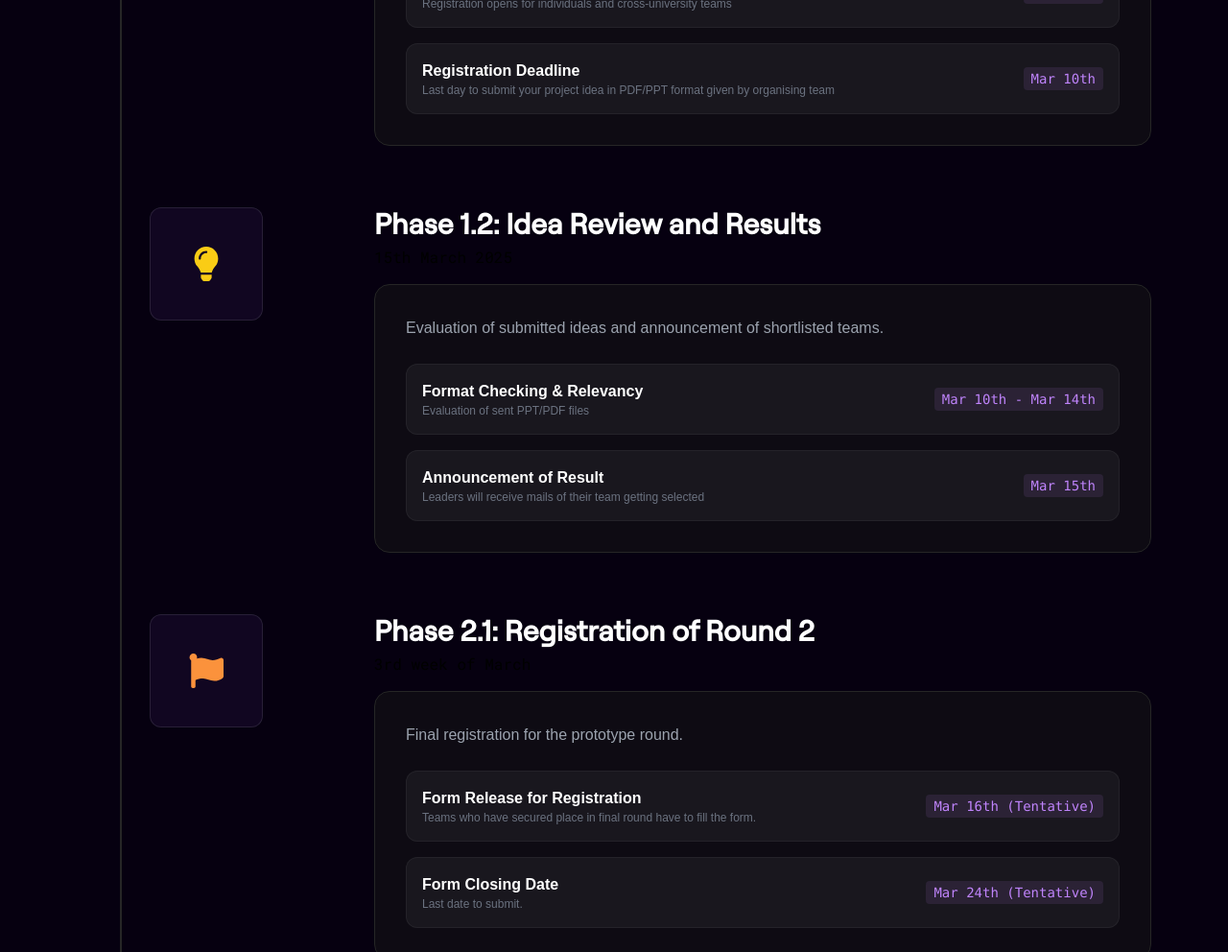
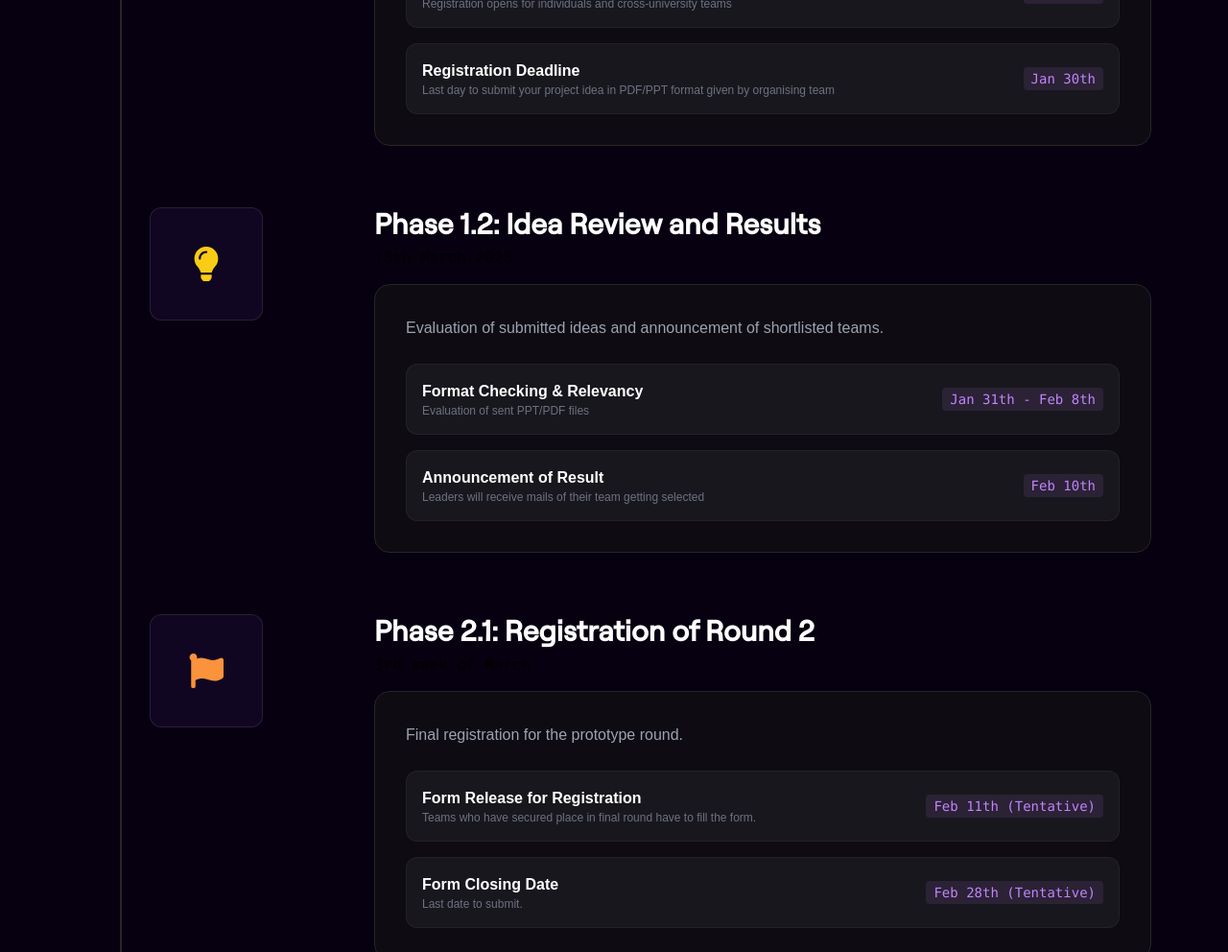
Before and after one commit to singhsrijan46/hacksagon2026, a React (Vite) app: page /schedule in a window 1280 px wide. Shown: the part 586-1578 px from the top of the page at 96% size. Built offline with nearby package versions, Linux system fonts and the light colour scheme; a web font is replaced by a local one.

Commit message:
Update schedule dates for event timeline
Adjusted various event and sub-event dates in the scheduleData array to reflect new deadlines and announcement dates.

```diff
--- a/src/pages/Schedule.jsx
+++ b/src/pages/Schedule.jsx
@@ -18,7 +18,7 @@ const scheduleData = [
         icon: <FaClipboardList className="text-4xl text-blue-400" />,
         subEvents: [
             { label: "Registration Opens", date: "Jan 15th", detail: "Registration opens for individuals and cross-university teams" },
-            { label: "Registration Deadline", date: "Mar 10th", detail: "Last day to submit your project idea in PDF/PPT format given by organising team" }
+            { label: "Registration Deadline", date: "Jan 30th", detail: "Last day to submit your project idea in PDF/PPT format given by organising team" }
         ]
     },
     {
@@ -28,8 +28,8 @@ const scheduleData = [
         description: "Evaluation of submitted ideas and announcement of shortlisted teams.",
         icon: <FaLightbulb className="text-4xl text-yellow-400" />,
         subEvents: [
-            { label: "Format Checking & Relevancy", date: "Mar 10th - Mar 14th", detail: "Evaluation of sent PPT/PDF files" },
-            { label: "Announcement of Result", date: "Mar 15th", detail: "Leaders will receive mails of their team getting selected" }
+            { label: "Format Checking & Relevancy", date: "Jan 31th - Feb 8th", detail: "Evaluation of sent PPT/PDF files" },
+            { label: "Announcement of Result", date: "Feb 10th", detail: "Leaders will receive mails of their team getting selected" }
         ]
     },
     {
@@ -39,8 +39,8 @@ const scheduleData = [
         description: "Final registration for the prototype round.",
         icon: <FaFlag className="text-4xl text-orange-400" />,
         subEvents: [
-            { label: "Form Release for Registration", date: "Mar 16th (Tentative)", detail: "Teams who have secured place in final round have to fill the form." },
-            { label: "Form Closing Date", date: "Mar 24th (Tentative)", detail: "Last date to submit." }
+            { label: "Form Release for Registration", date: "Feb 11th (Tentative)", detail: "Teams who have secured place in final round have to fill the form." },
+            { label: "Form Closing Date", date: "Feb 28th (Tentative)", detail: "Last date to submit." }
         ]
     },
     {
```
